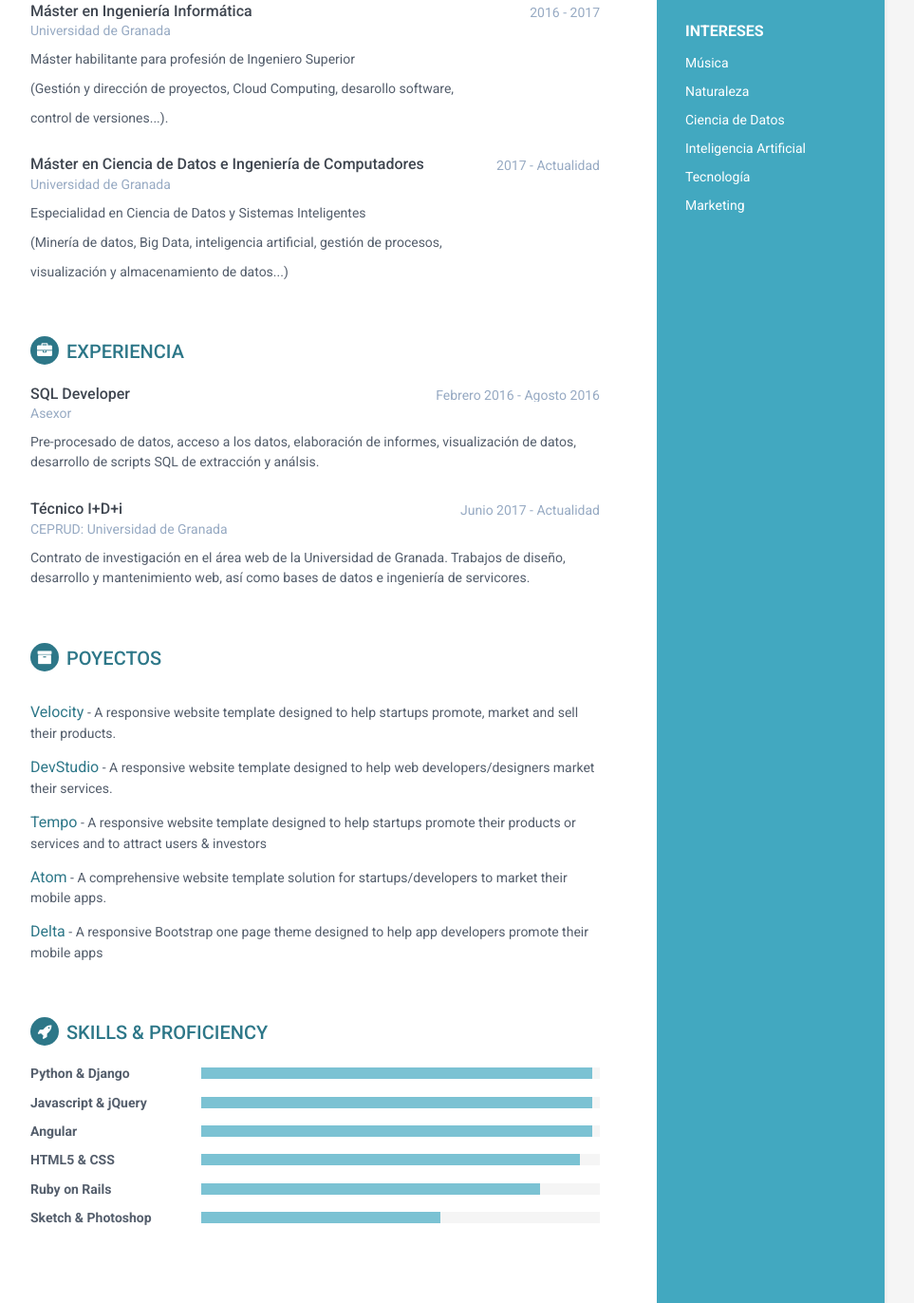
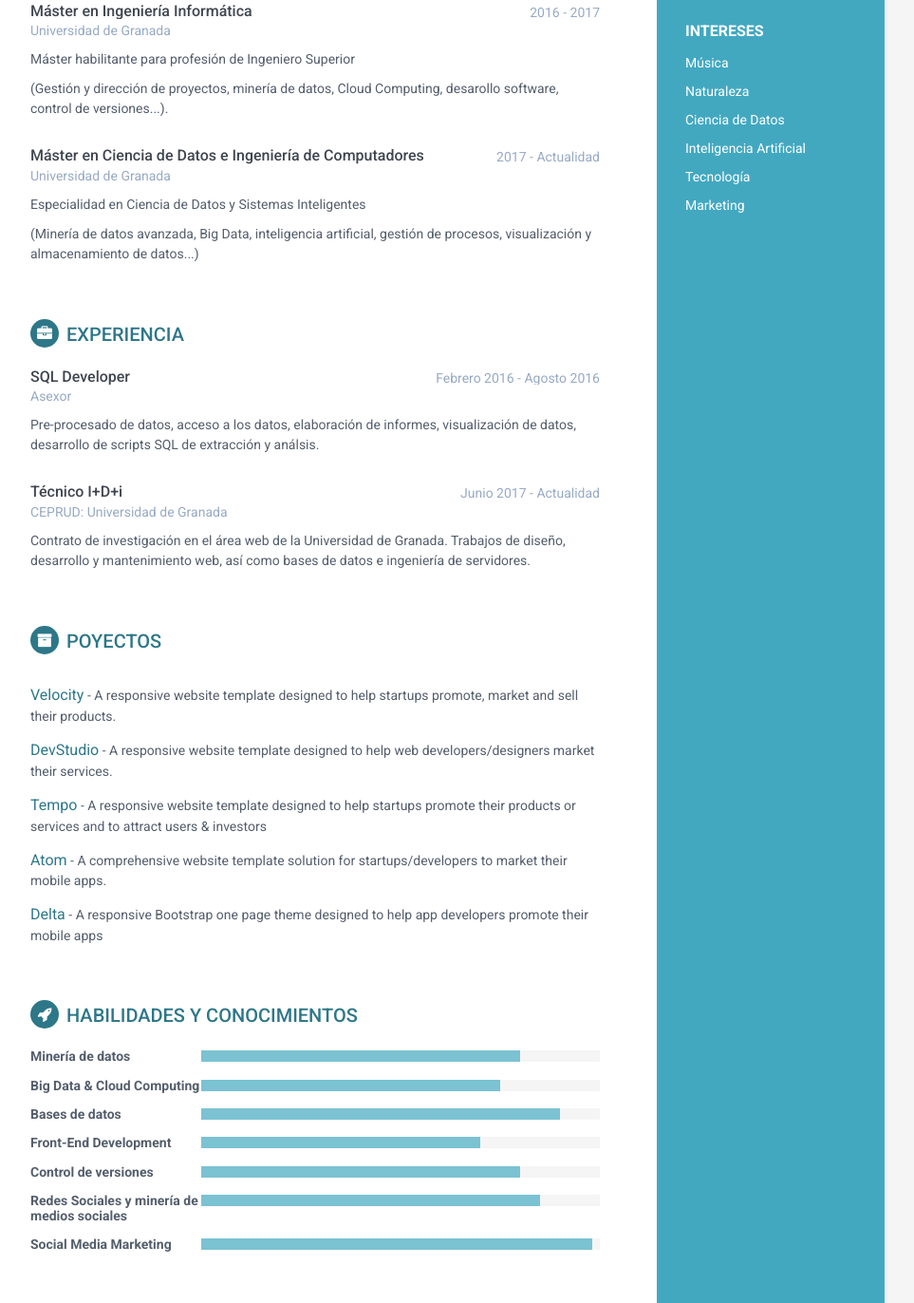
Before and after one commit to joseangeldiazg/joseangeldiazg.github.io, a plain HTML site: page index.html in a window 1280 px wide. Shown: the part 588-1960 px from the top of the page at 95% size, without its empty margins (188-1151 px from the left). Drawn offline with Linux system fonts and the light colour scheme.

Commit message:
Añadidas habilidades. avanza #1

```diff
--- a/index.html
+++ b/index.html
@@ -70,18 +70,18 @@
         <div class="main-wrapper">
 
             <section class="section summary-section">
-                <h2 class="section-title"><i class="fa fa-user"></i>Career Profile</h2>
+                <h2 class="section-title"><i class="fa fa-user"></i>Sobre mi</h2>
                 <div class="summary">
                     <p>Ingeniero en informática por la Universidad de Granada, tras cursar el grado en ingeniería informática y posteriormente el máster profesional en ingeniería informática. </p>
 
-                    <p>Actualmente, trabajo como técnico de investigación en el Centro de Producción de Recursos Para La Universidad Digital (CEPRUD) en la Delegación de la Rectora para la Universidad Digital dentro del área de desarrollo web de la Universidad de Granda. </p>
+                    <p>Actualmente, trabajo como técnico de investigación en el Centro de Producción de Recursos Para La Universidad Digital (CEPRUD) en la Delegación de la Rectora para la Universidad Digital dentro del área de desarrollo web de la Universidad de Granada. </p>
 
-                    <p>Al mismo tiempo, desarrollo trabajos en el sector de las tecnologias de la información y la comunicación para diversas marcas reconocidas dentro del sector servicios, además de compaginarlo con la dirección de uno de los blogs especializados con más proyección dentro del panorama nacional, <a href="http://growsoundmag.com" target="_blank">Grow Sound Mag.</a></p>
+                    <p>Al mismo tiempo, desarrollo trabajos en el sector de las tecnologías de la información y la comunicación para diversas marcas reconocidas dentro del sector servicios, además de compaginarlo con la dirección de uno de los blogs especializados con más proyección dentro del panorama nacional, <a href="http://growsoundmag.com" target="_blank">Grow Sound Mag.</a></p>
                 </div><!--//summary-->
             </section><!--//section-->
 
             <section class="section experiences-section">
-                <h2 class="section-title"><i class="fa fa-briefcase"></i>Educación</h2>
+                <h2 class="section-title"><i class="fa fa-briefcase"></i>Estudios</h2>
 
                 <div class="item">
                     <div class="meta">
@@ -107,8 +107,7 @@
                     </div><!--//meta-->
                     <div class="details">
                       <p>Máster habilitante para profesión de Ingeniero Superior </p>
-                      <p>(Gestión y dirección de proyectos, Cloud Computing, desarollo software,</p>
-                        control de versiones...).</p>
+                      <p>(Gestión y dirección de proyectos, minería de datos, Cloud Computing, desarollo software, control de versiones...).</p>
                     </div><!--//details-->
                 </div><!--//item-->
 
@@ -122,8 +121,7 @@
                     </div><!--//meta-->
                     <div class="details">
                       <p>Especialidad en Ciencia de Datos y Sistemas Inteligentes </p>
-                      <p>(Minería de datos, Big Data, inteligencia artificial, gestión de procesos, </p>
-                      visualización y almacenamiento de datos...)</p>
+                      <p>(Minería de datos avanzada, Big Data, inteligencia artificial, gestión de procesos, visualización y almacenamiento de datos...)</p>
                     </div><!--//details-->
                 </div><!--//item-->
 
@@ -158,7 +156,7 @@
                     <div class="details">
                       <p>Contrato de investigación en el área web de la Universidad de Granada.
                       Trabajos de diseño, desarrollo y mantenimiento web, así como bases de datos e
-                    ingeniería de servicores.</p>
+                    ingeniería de servidores.</p>
                     </div><!--//details-->
                 </div><!--//item-->
             </section><!--//section-->
@@ -189,42 +187,50 @@
             </section><!--//section-->
 
             <section class="skills-section section">
-                <h2 class="section-title"><i class="fa fa-rocket"></i>Skills &amp; Proficiency</h2>
+                <h2 class="section-title"><i class="fa fa-rocket"></i>Habilidades y conocimientos</h2>
                 <div class="skillset">
                     <div class="item">
-                        <h3 class="level-title">Python &amp; Django</h3>
+                        <h3 class="level-title">Minería de datos</h3>
                         <div class="level-bar">
-                            <div class="level-bar-inner" data-level="98%">
+                            <div class="level-bar-inner" data-level="80%">
                             </div>
                         </div><!--//level-bar-->
                     </div><!--//item-->
 
                     <div class="item">
-                        <h3 class="level-title">Javascript &amp; jQuery</h3>
+                        <h3 class="level-title">Big Data &amp; Cloud Computing</h3>
                         <div class="level-bar">
-                            <div class="level-bar-inner" data-level="98%">
+                            <div class="level-bar-inner" data-level="75%">
                             </div>
                         </div><!--//level-bar-->
                     </div><!--//item-->
 
                     <div class="item">
-                        <h3 class="level-title">Angular</h3>
+                        <h3 class="level-title">Bases de datos</h3>
                         <div class="level-bar">
-                            <div class="level-bar-inner" data-level="98%">
+                            <div class="level-bar-inner" data-level="90%">
                             </div>
                         </div><!--//level-bar-->
                     </div><!--//item-->
 
                     <div class="item">
-                        <h3 class="level-title">HTML5 &amp; CSS</h3>
+                        <h3 class="level-title">Front-End Development</h3>
                         <div class="level-bar">
-                            <div class="level-bar-inner" data-level="95%">
+                            <div class="level-bar-inner" data-level="70%">
                             </div>
                         </div><!--//level-bar-->
                     </div><!--//item-->
 
                     <div class="item">
-                        <h3 class="level-title">Ruby on Rails</h3>
+                        <h3 class="level-title">Control de versiones</h3>
+                        <div class="level-bar">
+                            <div class="level-bar-inner" data-level="80%">
+                            </div>
+                        </div><!--//level-bar-->
+                    </div><!--//item-->
+
+                    <div class="item">
+                        <h3 class="level-title">Redes Sociales y minería de medios sociales</h3>
                         <div class="level-bar">
                             <div class="level-bar-inner" data-level="85%">
                             </div>
@@ -232,13 +238,12 @@
                     </div><!--//item-->
 
                     <div class="item">
-                        <h3 class="level-title">Sketch &amp; Photoshop</h3>
+                        <h3 class="level-title">Social Media Marketing</h3>
                         <div class="level-bar">
-                            <div class="level-bar-inner" data-level="60%">
+                            <div class="level-bar-inner" data-level="98%">
                             </div>
                         </div><!--//level-bar-->
                     </div><!--//item-->
-
                 </div>
             </section><!--//skills-section-->
 
```
